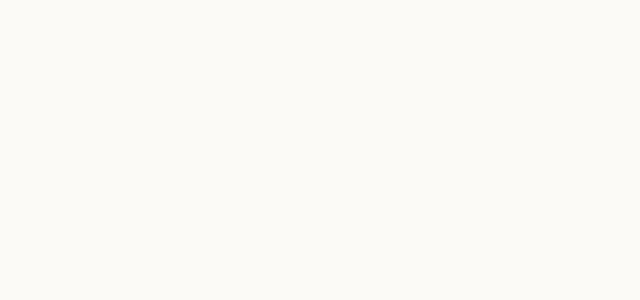
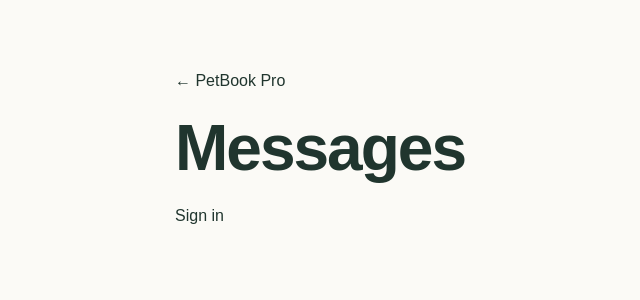
Before and after one commit to Sedrak49/petbook-pro, a Next.js app: page /1/messages in a window 1280 px wide. Before the commit this address had no page. Shown: the top 300 px of the page, without its empty margins (64-704 px from the left). Built offline with nearby package versions, Linux system fonts and the light colour scheme; no server answers.

Commit message:
Restore messaging page so community Messages link opens a real route

```diff
--- /dev/null
+++ b/app/[locale]/messages/page.tsx
@@ -0,0 +1,19 @@
+"use client";
+import {useEffect,useState} from "react";
+import {useParams} from "next/navigation";
+import {createClient,type SupabaseClient} from "@supabase/supabase-js";
+type Profile={id:string;display_name:string};
+type Conversation={id:string;member_a:string;member_b:string};
+type Message={id:string;sender_id:string;body:string;created_at:string};
+export default function MessagesPage(){
+ const params=useParams();const locale=params.locale==="hy"?"hy":params.locale==="ru"?"ru":"en";
+ const copy={hy:["Հաղորդագրություններ","Զրուցակից","Սկսել զրույց","Նամակ","Ուղարկել","Մուտք գործել","Սխալ՝ "],en:["Messages","Recipient","Start conversation","Message","Send","Sign in","Error: "],ru:["Сообщения","Получатель","Начать диалог","Сообщение","Отправить","Войти","Ошибка: "]}[locale];
+ const [db,setDb]=useState<SupabaseClient|null>(null),[uid,setUid]=useState<string|null>(null),[profiles,setProfiles]=useState<Profile[]>([]),[conversations,setConversations]=useState<Conversation[]>([]),[active,setActive]=useState(""),[recipient,setRecipient]=useState(""),[messages,setMessages]=useState<Message[]>([]),[body,setBody]=useState(""),[error,setError]=useState("");
+ useEffect(()=>{const url=process.env.NEXT_PUBLIC_SUPABASE_URL,key=process.env.NEXT_PUBLIC_SUPABASE_PUBLISHABLE_KEY||process.env.NEXT_PUBLIC_SUPABASE_ANON_KEY;if(!url||!key){setError("Supabase not configured");return}const c=createClient(url,key);setDb(c);c.auth.getUser().then(({data})=>setUid(data.user?.id||null));const {data:{subscription}}=c.auth.onAuthStateChange((_e,s)=>setUid(s?.user.id||null));return()=>subscription.unsubscribe()},[]);
+ useEffect(()=>{if(!db||!uid)return;db.from("profiles").select("id,display_name").neq("id",uid).limit(100).then(({data,error})=>{if(error)setError(error.message);setProfiles(data||[])});db.from("conversations").select("id,member_a,member_b").order("created_at",{ascending:false}).then(({data,error})=>{if(error)setError(error.message);setConversations(data||[])})},[db,uid]);
+ useEffect(()=>{if(!db||!active)return;let live=true;const load=async()=>{const {data,error}=await db.from("messages").select("id,sender_id,body,created_at").eq("conversation_id",active).order("created_at",{ascending:true}).limit(100);if(live){if(error)setError(error.message);setMessages(data||[])}};void load();const channel=db.channel("messages-"+active).on("postgres_changes",{event:"INSERT",schema:"public",table:"messages",filter:"conversation_id=eq."+active},()=>{void load()}).subscribe();return()=>{live=false;void db.removeChannel(channel)}},[db,active]);
+ async function start(){if(!db||!uid||!recipient||recipient===uid)return;const [a,b]=[uid,recipient].sort();const existing=conversations.find(c=>c.member_a===a&&c.member_b===b);if(existing){setActive(existing.id);return}const {data,error}=await db.from("conversations").insert({member_a:a,member_b:b}).select("id,member_a,member_b").single();if(error){setError(error.message);return}setConversations(x=>[data,...x]);setActive(data.id)}
+ async function send(e:React.FormEvent){e.preventDefault();if(!db||!uid||!active||!body.trim())return;const {error}=await db.from("messages").insert({conversation_id:active,sender_id:uid,body:body.trim()});if(error){setError(error.message);return}setBody("");const {data}=await db.from("messages").select("id,sender_id,body,created_at").eq("conversation_id",active).order("created_at",{ascending:true}).limit(100);setMessages(data||[])}
+ const field={padding:10,border:"1px solid #aaa",borderRadius:6,margin:8} as const;
+ return <main style={{maxWidth:850,margin:"3rem auto",padding:24}}><a href={"/"+locale+"/community"}>← PetBook Pro</a><h1>{copy[0]}</h1>{!uid&&<a href={"/"+locale+"/auth"}>{copy[5]}</a>}{error&&<p role="alert">{copy[6]}{error}</p>}{uid&&<><div><select aria-label={copy[1]} style={field} value={recipient} onChange={e=>setRecipient(e.target.value)}><option value="">{copy[1]}</option>{profiles.map(p=><option key={p.id} value={p.id}>{p.display_name||p.id.slice(0,8)}</option>)}</select><button onClick={()=>void start()} disabled={!recipient}>{copy[2]}</button></div><div style={{display:"flex",gap:16,flexWrap:"wrap"}}><aside style={{minWidth:190}}>{conversations.map(c=>{const other=c.member_a===uid?c.member_b:c.member_a;return <p key={c.id}><button onClick={()=>setActive(c.id)} aria-pressed={active===c.id}>{profiles.find(p=>p.id===other)?.display_name||other.slice(0,8)}</button></p>})}</aside><section style={{flex:1,minWidth:250}} aria-live="polite">{messages.map(m=><p key={m.id}><strong>{m.sender_id===uid?"You":"↳"}:</strong> {m.body}</p>)}{active&&<form onSubmit={send}><textarea aria-label={copy[3]} required maxLength={5000} style={{...field,width:"95%"}} value={body} onChange={e=>setBody(e.target.value)}/><button>{copy[4]}</button></form>}</section></div></>}</main>
+}
```
